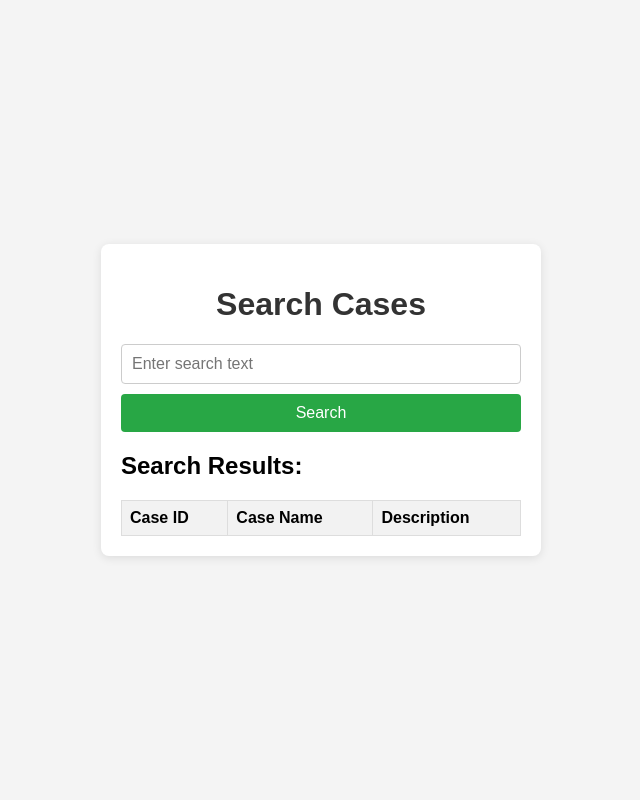
After one commit to YTheLynch/HackRx-5.0, a Flask app: page /search in a window 1280 px wide. The commit adds this page. Shown: the whole page, without its empty margins (319-959 px from the left). Run offline with Flask 3, Linux system fonts and the light colour scheme; lists and menus that the app fills with data are empty; parts of the project's set-up code (start-up, migrations or seed data) failed here and were passed over.

Commit message:
Add search functionality

```diff
--- a/app.py
+++ b/app.py
@@ -30,5 +30,31 @@ def process_file():
 
     return redirect('/')
 
+@app.route('/search')
+def showsearchpage():
+    return render_template('search.html')
+
+@app.route('/search', methods=['POST'])
+def search():
+    search_query = request.form['search_query']
+    df1 = pd.read_csv('./Datasets/merged_delhi_final_1000.csv')
+    df2 = pd.read_csv('./Datasets/merged_guhati_final_1200.xls')
+    df3 = pd.read_csv('./Datasets/merged_karnataka_final_1048.xls')
+    df4 = pd.read_csv('./Datasets/merged_madras_final_1200.csv')
+    df5 = pd.read_csv('./Datasets/merged_punjb_haryana_final_1000.csv')
+
+    df = pd.concat([df1, df2, df3, df4, df5], axis=0)
+    dfsel = df[['title', 'headline', 'new_link', 'Case Details']]
+
+    result = dfsel[dfsel['title'].str.contains(search_query, case=False, na=False)]
+
+
+    resultdict = result.to_dict(orient='records')
+
+    if resultdict:
+        return render_template('search.html', results=resultdict, no_results=False)
+    else:
+        return render_template('search.html', results=None, no_results=True)
+
 if __name__ == '__main__':
     app.run(debug=True)
--- /dev/null
+++ b/templates/search.html
@@ -0,0 +1,114 @@
+<!DOCTYPE html>
+<html lang="en">
+<head>
+    <meta charset="UTF-8">
+    <meta name="viewport" content="width=device-width, initial-scale=1.0">
+    <title>Search Page</title>
+    <style>
+        body {
+            font-family: Arial, sans-serif;
+            background-color: #f4f4f4;
+            margin: 0;
+            padding: 0;
+            display: flex;
+            justify-content: center;
+            align-items: center;
+            height: 100vh;
+        }
+
+        .container {
+            background-color: white;
+            padding: 20px;
+            border-radius: 8px;
+            box-shadow: 0 2px 10px rgba(0, 0, 0, 0.1);
+            width: 400px;
+        }
+
+        h1 {
+            text-align: center;
+            color: #333;
+        }
+
+        form {
+            display: flex;
+            flex-direction: column;
+            gap: 10px;
+        }
+
+        input[type="text"] {
+            padding: 10px;
+            font-size: 16px;
+            border: 1px solid #ccc;
+            border-radius: 4px;
+        }
+
+        button {
+            padding: 10px;
+            background-color: #28a745;
+            color: white;
+            font-size: 16px;
+            border: none;
+            border-radius: 4px;
+            cursor: pointer;
+        }
+
+        button:hover {
+            background-color: #218838;
+        }
+
+        table {
+            width: 100%;
+            border-collapse: collapse;
+            margin-top: 20px;
+        }
+
+        table, th, td {
+            border: 1px solid #ddd;
+        }
+
+        th, td {
+            padding: 8px;
+            text-align: left;
+        }
+
+        th {
+            background-color: #f2f2f2;
+        }
+
+        p {
+            text-align: center;
+            color: red;
+            font-weight: bold;
+        }
+    </style>
+</head>
+<body>
+    <div class="container">
+        <h1>Search Cases</h1>
+        <form action="/search" method="POST">
+            <input type="text" name="search_query" placeholder="Enter search text" required>
+            <button type="submit">Search</button>
+        </form>
+
+        {% if results is not none %}
+            <h2>Search Results:</h2>
+            <table>
+                <tr>
+                    <th>Case ID</th>
+                    <th>Case Name</th>
+                    <th>Description</th>
+                </tr>
+                {% for result in results %}
+                <tr>
+                    <td>{{ result['Case ID'] }}</td>
+                    <td>{{ result['Case Name'] }}</td>
+                    <td>{{ result['Description'] }}</td>
+                </tr>
+                {% endfor %}
+            </table>
+        {% elif no_results %}
+            <p>No cases found.</p>
+        {% endif %}
+    </div>
+</body>
+</html>
```
Also changed, not shown: templates/index.html (+30 -21 lines).
